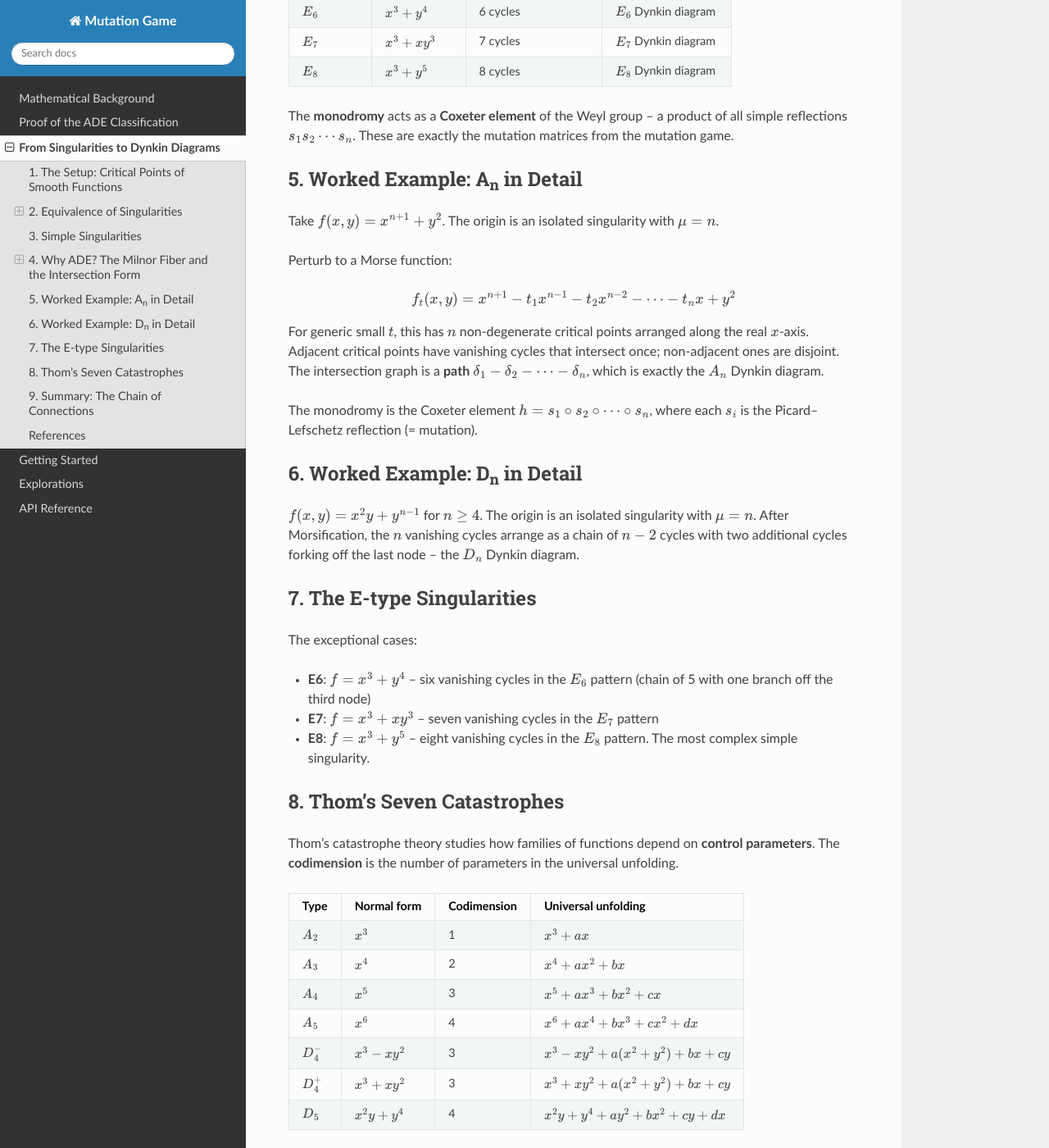
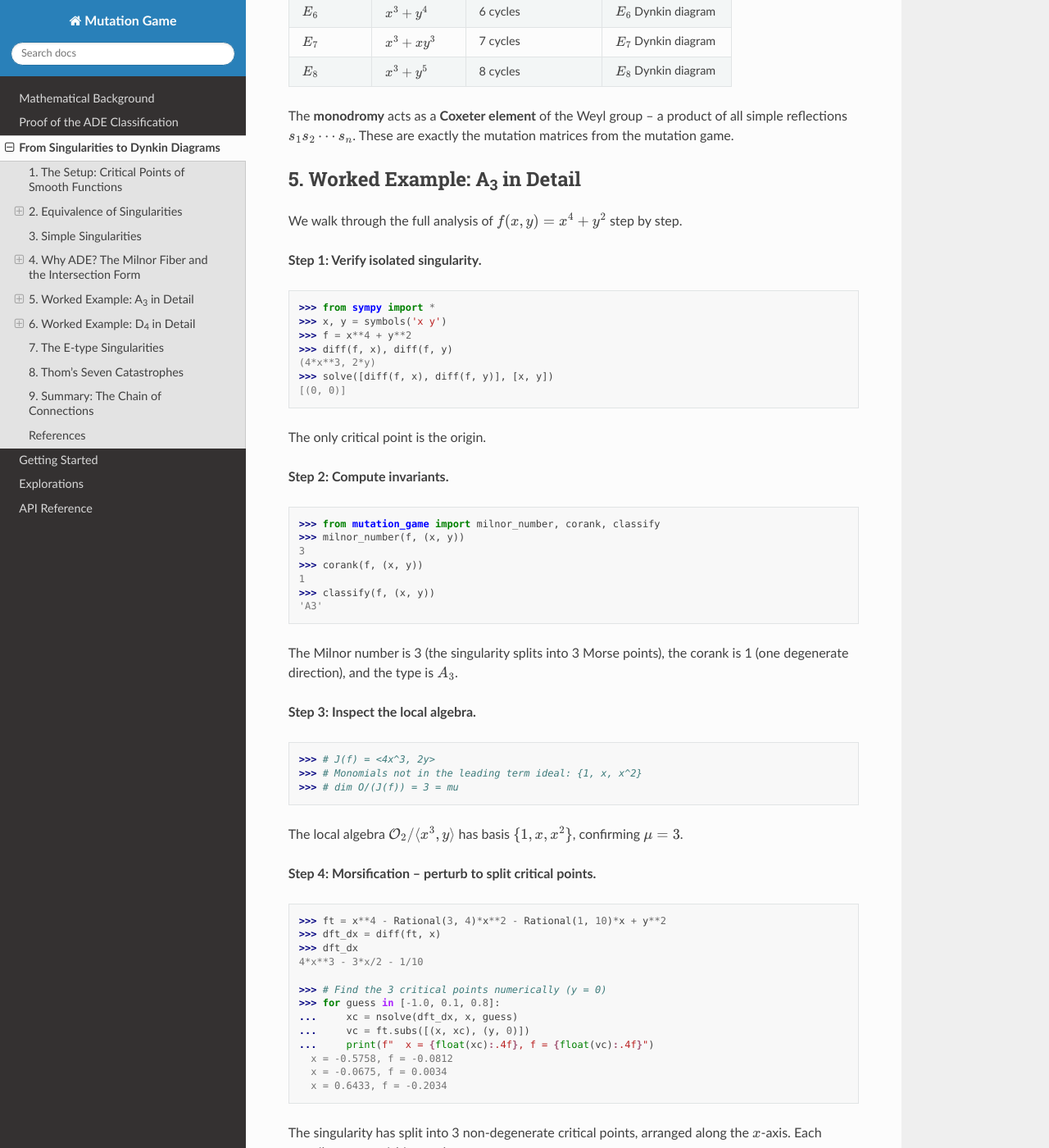
Before and after one commit to andreacortis/mutation_game, a Sphinx documentation site: the page built from docs/singularities.rst, in a window 1280 px wide and 1400 px high, scrolled down 6111 px. Shown: the whole window at 82% size. Built offline with Sphinx 7.4.7 and the Read the Docs theme 3.1.0, drawn with Linux system fonts in a browser that asks for light colours; some of the changed text lies outside the part shown.

Commit message:
Add sympy code to all worked examples in singularities guide
A3 worked example now has 6 steps with executable code:
  1. Verify isolated singularity (solve partials)
  2. Compute invariants (milnor_number, corank, classify)
  3. Inspect local algebra basis
  4. Morsification with numeric critical points (nsolve)
  5. Intersection pattern -> A3 path graph
  6. Connect to mutation game (Cartan matrix, roots, Coxeter element)

D4 worked example has 4 steps showing corank-2 Hessian, 3-jet analysis,
fork-structured Morsification with 4 critical points, and mutation game.

E-type section shows batch classification of all three exceptionals.

Co-Authored-By: Claude Opus 4.6 (1M context) <noreply@anthropic.com>

```diff
--- a/docs/singularities.rst
+++ b/docs/singularities.rst
@@ -382,46 +382,233 @@ The **monodromy** acts as a **Coxeter element** of the Weyl group -- a product
 of all simple reflections :math:`s_1 s_2 \cdots s_n`. These are exactly the
 mutation matrices from the mutation game.
 
-5. Worked Example: A\ :sub:`n` in Detail
+5. Worked Example: A\ :sub:`3` in Detail
 ------------------------------------------
 
-Take :math:`f(x, y) = x^{n+1} + y^2`. The origin is an isolated singularity
-with :math:`\mu = n`.
+We walk through the full analysis of :math:`f(x, y) = x^4 + y^2` step by step.
 
-Perturb to a Morse function:
+**Step 1: Verify isolated singularity.**
+
+.. code-block:: pycon
+
+   >>> from sympy import *
+   >>> x, y = symbols('x y')
+   >>> f = x**4 + y**2
+   >>> diff(f, x), diff(f, y)
+   (4*x**3, 2*y)
+   >>> solve([diff(f, x), diff(f, y)], [x, y])
+   [(0, 0)]
+
+The only critical point is the origin.
+
+**Step 2: Compute invariants.**
+
+.. code-block:: pycon
+
+   >>> from mutation_game import milnor_number, corank, classify
+   >>> milnor_number(f, (x, y))
+   3
+   >>> corank(f, (x, y))
+   1
+   >>> classify(f, (x, y))
+   'A3'
+
+The Milnor number is 3 (the singularity splits into 3 Morse points), the
+corank is 1 (one degenerate direction), and the type is :math:`A_3`.
+
+**Step 3: Inspect the local algebra.**
+
+.. code-block:: pycon
+
+   >>> # J(f) = <4x^3, 2y>
+   >>> # Monomials not in the leading term ideal: {1, x, x^2}
+   >>> # dim O/(J(f)) = 3 = mu
+
+The local algebra :math:`\mathcal{O}_2 / \langle x^3, y \rangle` has basis
+:math:`\{1, x, x^2\}`, confirming :math:`\mu = 3`.
+
+**Step 4: Morsification -- perturb to split critical points.**
+
+.. code-block:: pycon
+
+   >>> ft = x**4 - Rational(3, 4)*x**2 - Rational(1, 10)*x + y**2
+   >>> dft_dx = diff(ft, x)
+   >>> dft_dx
+   4*x**3 - 3*x/2 - 1/10
+
+   >>> # Find the 3 critical points numerically (y = 0)
+   >>> for guess in [-1.0, 0.1, 0.8]:
+   ...     xc = nsolve(dft_dx, x, guess)
+   ...     vc = ft.subs([(x, xc), (y, 0)])
+   ...     print(f"  x = {float(xc):.4f}, f = {float(vc):.4f}")
+     x = -0.5758, f = -0.0812
+     x = -0.0675, f = 0.0034
+     x = 0.6433, f = -0.2034
+
+The singularity has split into 3 non-degenerate critical points, arranged
+along the :math:`x`-axis. Each contributes a vanishing cycle.
+
+**Step 5: The intersection pattern.**
+
+The 3 critical points are ordered on the real line:
+:math:`x_1 < x_2 < x_3`. Adjacent vanishing cycles intersect once,
+non-adjacent ones are disjoint:
+
+- :math:`\langle \delta_1, \delta_2 \rangle = 1`
+- :math:`\langle \delta_2, \delta_3 \rangle = 1`
+- :math:`\langle \delta_1, \delta_3 \rangle = 0`
+
+The intersection graph is a **path** :math:`\delta_1 - \delta_2 - \delta_3`,
+which is the :math:`A_3` Dynkin diagram.
+
+**Step 6: Connect to the mutation game.**
+
+.. code-block:: pycon
+
+   >>> from mutation_game import MutationGame
+   >>> game = MutationGame.from_dynkin("A3")
+   >>> print(game.cartan_matrix())
+   [[ 2 -1  0]
+    [-1  2 -1]
+    [ 0 -1  2]]
+
+This is exactly the negative of the intersection matrix:
+:math:`C_{ij} = -\langle \delta_i, \delta_j \rangle`.
+
+.. code-block:: pycon
+
+   >>> roots = game.calculate_roots()
+   >>> pos = [r for r in roots if all(x >= 0 for x in r)]
+   >>> print(f"{len(pos)} positive roots, {len(roots)} total")
+   6 positive roots, 12 total
+
+The monodromy of the singularity is the Coxeter element
+:math:`M_0 \cdot M_1 \cdot M_2`:
+
+.. code-block:: pycon
+
+   >>> import numpy as np
+   >>> M = game.mutation_matrix(0) @ game.mutation_matrix(1) @ game.mutation_matrix(2)
+   >>> print(M)
+   [[ 0  0 -1]
+    [ 1  0 -1]
+    [ 0  1 -1]]
+
+The general case
+^^^^^^^^^^^^^^^^^
+
+For :math:`A_n`, take :math:`f(x, y) = x^{n+1} + y^2`. The Morsification
 
 .. math::
 
    f_t(x, y) = x^{n+1} - t_1 x^{n-1} - t_2 x^{n-2} - \cdots - t_n x + y^2
 
-For generic small :math:`t`, this has :math:`n` non-degenerate critical points
-arranged along the real :math:`x`-axis. Adjacent critical points have
-vanishing cycles that intersect once; non-adjacent ones are disjoint. The
-intersection graph is a **path** :math:`\delta_1 - \delta_2 - \cdots - \delta_n`,
-which is exactly the :math:`A_n` Dynkin diagram.
+splits the singularity into :math:`n` Morse points on the :math:`x`-axis.
+The vanishing cycles form a chain, giving the :math:`A_n` path graph.
 
-The monodromy is the Coxeter element :math:`h = s_1 \circ s_2 \circ \cdots \circ s_n`,
-where each :math:`s_i` is the Picard--Lefschetz reflection (= mutation).
-
-6. Worked Example: D\ :sub:`n` in Detail
+6. Worked Example: D\ :sub:`4` in Detail
 ------------------------------------------
 
-:math:`f(x, y) = x^2 y + y^{n-1}` for :math:`n \geq 4`. The origin is an
-isolated singularity with :math:`\mu = n`. After Morsification, the :math:`n`
-vanishing cycles arrange as a chain of :math:`n-2` cycles with two additional
-cycles forking off the last node -- the :math:`D_n` Dynkin diagram.
+**Step 1: Verify singularity.**
+
+.. code-block:: pycon
+
+   >>> f = x**2 * y + y**3
+   >>> solve([diff(f, x), diff(f, y)], [x, y])
+   [(0, 0)]
+   >>> milnor_number(f, (x, y))
+   4
+   >>> corank(f, (x, y))
+   2
+   >>> classify(f, (x, y))
+   'D4'
+
+Corank 2 (both Hessian eigenvalues are zero):
+
+.. code-block:: pycon
+
+   >>> H = hessian(f, [x, y])
+   >>> H.subs([(x, 0), (y, 0)])
+   Matrix([[0, 0], [0, 0]])
+
+**Step 2: The 3-jet.**
+
+The :math:`D_4` singularity is distinguished from :math:`A_3` by its corank.
+Its 3-jet :math:`x^2 y + y^3 = y(x^2 + y^2)` has a **repeated factor** in
+:math:`y`, unlike the :math:`E`-types whose 3-jet is a perfect cube.
+
+**Step 3: Morsification.**
+
+.. code-block:: pycon
+
+   >>> from sympy import Rational, I, im, re
+   >>> ft = x**2*y + y**3 - Rational(1,5)*y
+   >>> sys = [diff(ft, x), diff(ft, y)]
+   >>> crits = solve(sys, [x, y])
+   >>> for c in crits:
+   ...     if im(c[0]) == 0 and im(c[1]) == 0:
+   ...         v = ft.subs([(x, c[0]), (y, c[1])])
+   ...         print(f"  ({float(c[0]):.4f}, {float(c[1]):.4f}), f = {float(v):.4f}")
+     (0.0000, -0.2582), f = 0.0344
+     (0.0000, 0.2582), f = -0.0344
+     (-0.3651, -0.1291), f = 0.0172
+     (0.3651, -0.1291), f = 0.0172
+
+Four critical points (matching :math:`\mu = 4`). Note the **fork structure**:
+the critical points are no longer collinear. Two of them share the same
+critical value, reflecting the fork in the :math:`D_4` diagram.
+
+**Step 4: Connect to the mutation game.**
+
+.. code-block:: pycon
+
+   >>> game = MutationGame.from_dynkin("D4")
+   >>> print(game.adj)
+   [[0 1 0 0]
+    [1 0 1 1]
+    [0 1 0 0]
+    [0 1 0 0]]
+   >>> roots = game.calculate_roots()
+   >>> pos = [r for r in roots if all(x >= 0 for x in r)]
+   >>> print(f"{len(pos)} positive roots, {len(roots)} total")
+   12 positive roots, 24 total
+
+The general case
+^^^^^^^^^^^^^^^^^
+
+For :math:`D_n` (:math:`n \geq 4`), :math:`f = x^2 y + y^{n-1}` has
+:math:`\mu = n`. After Morsification, the :math:`n` vanishing cycles arrange
+as a chain of :math:`n-2` with two cycles forking off the end -- the
+:math:`D_n` Dynkin diagram.
 
 7. The E-type Singularities
 -----------------------------
 
 The exceptional cases:
 
-- **E6**: :math:`f = x^3 + y^4` -- six vanishing cycles in the :math:`E_6`
-  pattern (chain of 5 with one branch off the third node)
-- **E7**: :math:`f = x^3 + xy^3` -- seven vanishing cycles in the :math:`E_7`
-  pattern
-- **E8**: :math:`f = x^3 + y^5` -- eight vanishing cycles in the :math:`E_8`
-  pattern. The most complex simple singularity.
+.. code-block:: pycon
+
+   >>> for name, f_expr in [('E6', x**3 + y**4),
+   ...                       ('E7', x**3 + x*y**3),
+   ...                       ('E8', x**3 + y**5)]:
+   ...     mu = milnor_number(f_expr, (x, y))
+   ...     cr = corank(f_expr, (x, y))
+   ...     tp = classify(f_expr, (x, y))
+   ...     print(f"  {name}: f = {f_expr}, mu = {mu}, corank = {cr}, type = {tp}")
+     E6: f = x**3 + y**4, mu = 6, corank = 2, type = E6
+     E7: f = x**3 + x*y**3, mu = 7, corank = 2, type = E7
+     E8: f = x**3 + y**5, mu = 8, corank = 2, type = E8
+
+All three have corank 2. They are distinguished from the :math:`D`-types by
+their 3-jet: the :math:`E`-types have a **pure cube** :math:`x^3` in their
+lowest-order terms, while :math:`D`-types have a reducible cubic
+:math:`x^2 y`.
+
+- **E6**: 6 vanishing cycles in the :math:`E_6` pattern (chain of 5 with one
+  branch off the third node)
+- **E7**: 7 vanishing cycles in the :math:`E_7` pattern
+- **E8**: 8 vanishing cycles in the :math:`E_8` pattern -- the most complex
+  simple singularity
 
 8. Thom's Seven Catastrophes
 ------------------------------
```
